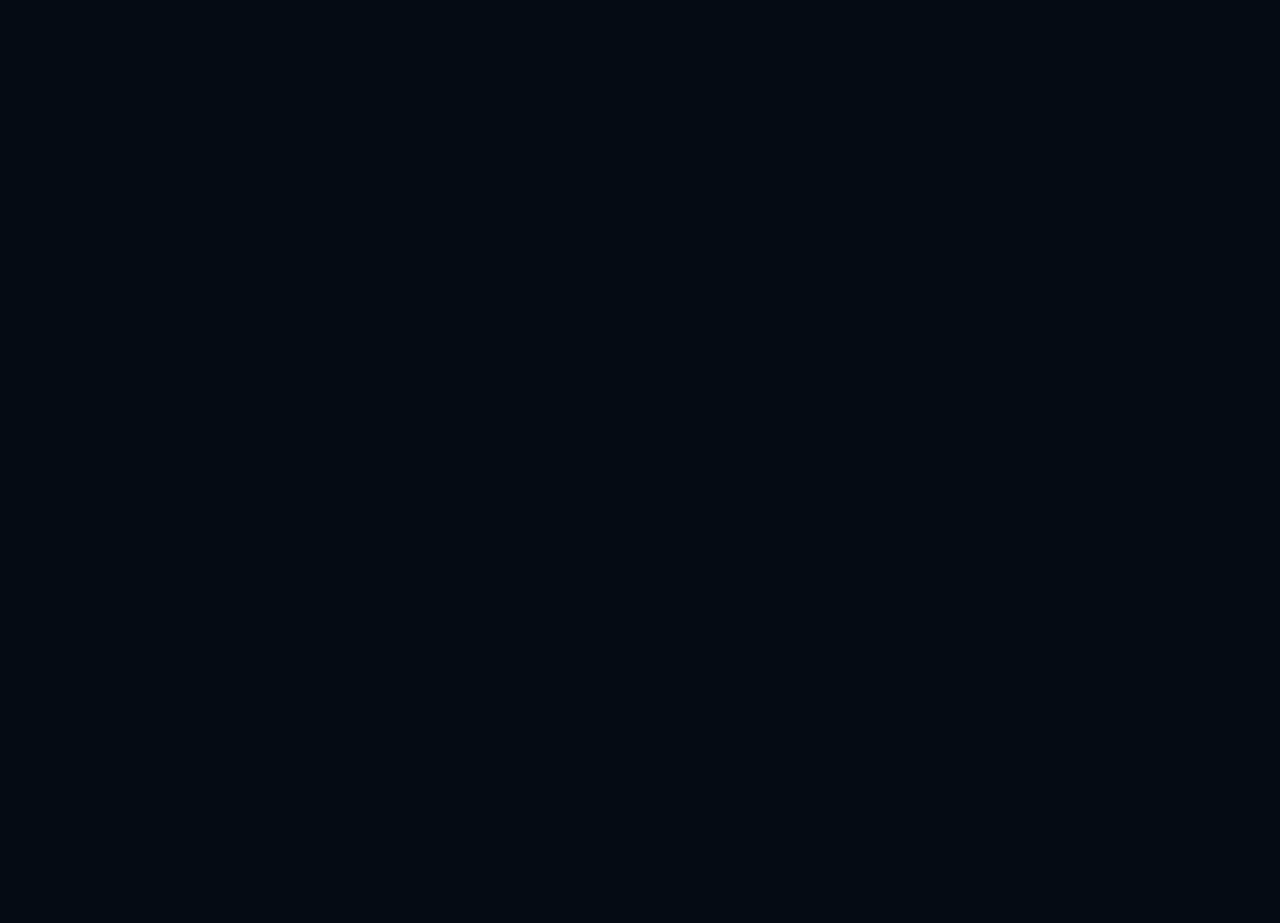
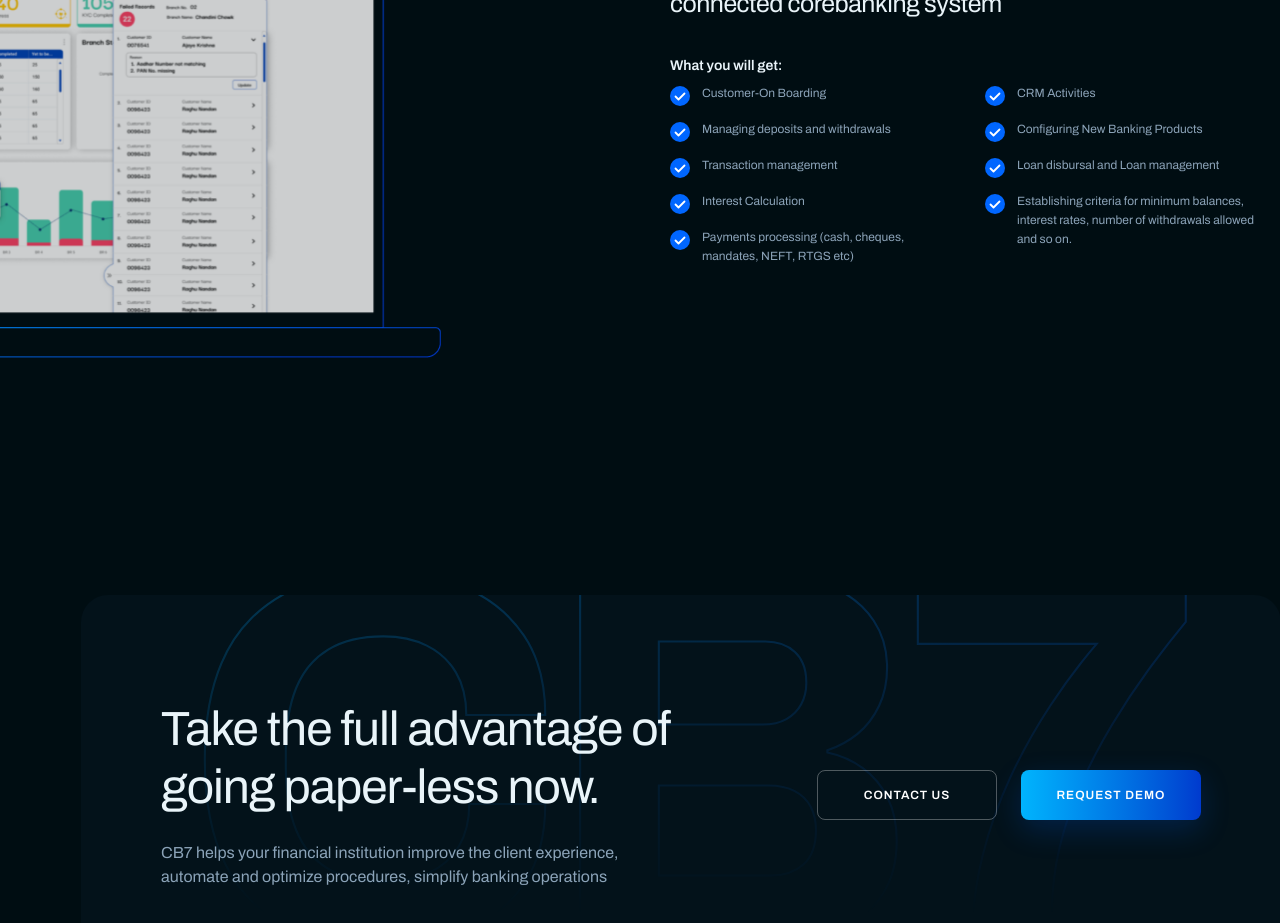
Before and after one commit to raorajan/N7_Frontend, a Next.js app: page / in a window 1280 px wide. Shown: the part 2640-3563 px from the top of the page. Before the commit the page ends 2427 px from the top, so only its background shows below. Built offline with nearby package versions, Linux system fonts and the light colour scheme; a web font is replaced by a local one.

Commit message:
feat: implement BankingCore, PaperlessCTA, and Solutions sections with assets and update home page layout.

```diff
--- a/src/app/page.tsx
+++ b/src/app/page.tsx
@@ -2,6 +2,8 @@ import { Navbar } from "@/components/common/Navbar";
 import { HeroSection } from "@/components/sections/Hero";
 import { FeaturesSection } from "@/components/sections/FeaturesSection";
 import { SolutionsSection } from "@/components/sections/SolutionsSection";
+import { BankingCoreSection } from "@/components/sections/BankingCore";
+import { PaperlessCTASection } from "@/components/sections/PaperlessCTA";
 
 export default function HomePage() {
   return (
@@ -10,11 +12,9 @@ export default function HomePage() {
       <HeroSection />
       <FeaturesSection />
       <SolutionsSection />
-      {/*
-        Other sections will go here once they are built:
-        <BankingCoreSection />
-        ...
-      */}
+      <BankingCoreSection />
+      <PaperlessCTASection />
+      {/* Other sections will go here once they are built */}
     </>
   );
 }
--- a/src/components/sections/BankingCore/index.tsx
+++ b/src/components/sections/BankingCore/index.tsx
@@ -0,0 +1,128 @@
+import Image from "next/image";
+
+const leftFeatures = [
+  "Customer-On Boarding",
+  "Managing deposits and withdrawals",
+  "Transaction management",
+  "Interest Calculation",
+  "Payments processing (cash, cheques, mandates, NEFT, RTGS etc)",
+];
+
+const rightFeatures = [
+  "CRM Activities",
+  "Configuring New Banking Products",
+  "Loan disbursal and Loan management",
+  "Establishing criteria for minimum balances, interest rates, number of withdrawals allowed and so on.",
+];
+
+function CheckIcon() {
+  return (
+    <svg
+      width="20"
+      height="20"
+      viewBox="0 0 20 20"
+      fill="none"
+      xmlns="http://www.w3.org/2000/svg"
+      className="flex-shrink-0 mt-0.5"
+    >
+      <circle cx="10" cy="10" r="10" fill="#0066FF" />
+      <path
+        d="M5.5 10.5L8.5 13.5L14.5 7.5"
+        stroke="white"
+        strokeWidth="1.8"
+        strokeLinecap="round"
+        strokeLinejoin="round"
+      />
+    </svg>
+  );
+}
+
+export function BankingCoreSection() {
+  return (
+    <section
+      className="relative w-full max-w-[1440px] mx-auto bg-[#000D12] py-16 lg:py-0"
+      style={{ minHeight: "681px" }}
+    >
+      <div className="relative w-full h-full lg:h-[681px] flex flex-col lg:block px-6 lg:px-0">
+
+        {/* Left: Dashboard Image */}
+        <div className="relative z-10 w-full lg:static">
+          <div
+            className="relative lg:absolute lg:top-[110px] lg:left-[-159px] w-full lg:w-[651.66px] h-[320px] lg:h-[461.42px] mt-8 lg:mt-0"
+          >
+            <Image
+              src="/images/icons/corebanking.png"
+              alt="KYC Dashboard"
+              fill
+              className="object-contain"
+              sizes="(max-width: 1024px) 100vw, 652px"
+              priority
+            />
+          </div>
+        </div>
+
+        {/* Right: Content */}
+        <div className="relative z-10 w-full lg:static flex justify-center lg:block">
+          <div
+            className="relative lg:absolute lg:top-[168.68px] lg:left-[670px] w-full lg:w-[590px] h-auto lg:h-[300.40px] flex flex-col gap-6 lg:gap-[34px] px-6 lg:px-0 py-12 lg:py-0"
+          >
+            {/* Heading */}
+            <h2
+              className="text-[#E9F4F9] text-[22px] sm:text-[25px] font-normal leading-[130%] tracking-[-0.5px] max-w-[520px]"
+              style={{ fontFamily: "var(--font-archivo)" }}
+            >
+            Run a more efficient, flexible, and digitally connected corebanking system
+          </h2>
+
+          {/* Subheading + Feature grid — grouped so parent gap:34px doesn't split them */}
+          <div className="flex flex-col gap-0">
+
+            {/* Subheading */}
+            <p
+              className="text-[#E9F4F9] text-[14px] font-semibold mb-2"
+              style={{ fontFamily: "var(--font-archivo)" }}
+            >
+              What you will get:
+            </p>
+
+            {/* Feature grid */}
+            <div className="grid grid-cols-1 sm:grid-cols-2 gap-x-10 gap-y-1">
+              {/* Left column */}
+              <ul className="flex flex-col gap-[14px]">
+                {leftFeatures.map((feature) => (
+                  <li key={feature} className="flex items-start gap-3">
+                    <CheckIcon />
+                    <span
+                      className="text-[#8BA3B8] text-[12px] leading-[160%]"
+                      style={{ fontFamily: "var(--font-archivo)" }}
+                    >
+                      {feature}
+                    </span>
+                  </li>
+                ))}
+              </ul>
+
+              {/* Right column */}
+              <ul className="flex flex-col gap-[14px]">
+                {rightFeatures.map((feature) => (
+                  <li key={feature} className="flex items-start gap-3">
+                    <CheckIcon />
+                    <span
+                      className="text-[#8BA3B8] text-[12px] leading-[160%]"
+                      style={{ fontFamily: "var(--font-archivo)" }}
+                    >
+                      {feature}
+                    </span>
+                  </li>
+                ))}
+              </ul>
+            </div>
+
+          </div>
+        </div>
+        </div>
+
+      </div>
+    </section>
+  );
+}
--- /dev/null
+++ b/src/components/sections/PaperlessCTA/index.tsx
@@ -0,0 +1,110 @@
+import Link from "next/link";
+
+export function PaperlessCTASection() {
+  return (
+    <section
+      className="relative w-full max-w-[1440px] mx-auto bg-[#000D12] py-8 lg:py-0"
+      style={{ minHeight: "681px" }}
+    >
+      <div className="relative w-full h-full lg:h-[681px] flex items-center justify-center px-2 lg:px-0">
+
+        {/* Center Box — Figma: w:1279 h:427 top:127 left:81 */}
+        <div
+          className="relative w-full lg:w-[1200px] lg:h-[400px] rounded-[27px] flex flex-col lg:flex-row items-center justify-between p-8 lg:p-0 overflow-hidden"
+          style={{
+            background: "#03121A", // Subtle lighter background for the box
+            // On desktop, we can use absolute positioning to match exact Figma coords if we assume the parent is 1440x681
+            ...(typeof window !== 'undefined' && window.innerWidth >= 1024 ? {
+               position: "absolute",
+               top: "127px",
+               left: "81px"
+            } : {})
+          }}
+        >
+          {/* CB7 Background Stroke Text */}
+          <div
+            className="absolute z-0 pointer-events-none hidden lg:block"
+            style={{
+              top: '50%',
+              left: '50%',
+              transform: 'translate(-50%, -50%)',
+              opacity: 0.5,
+              width: '100%',
+              height: '100%',
+              display: 'flex',
+              alignItems: 'center',
+              justifyContent: 'center',
+              WebkitMaskImage: 'linear-gradient(to bottom, rgba(0,0,0,1) 0%, rgba(0,0,0,0) 80%)',
+              maskImage: 'linear-gradient(to bottom, rgba(0,0,0,1) 0%, rgba(0,0,0,0) 80%)'
+            }}
+          >
+            <svg width="100%" height="100%" viewBox="0 0 1141 687" preserveAspectRatio="xMidYMid slice">
+              <defs>
+                <linearGradient id="cta-cb7-stroke" x1="0%" y1="0%" x2="100%" y2="100%">
+                  <stop offset="-5.68%" stopColor="rgba(0, 180, 253, 0.5)" />
+                  <stop offset="86.98%" stopColor="rgba(0, 58, 206, 0.5)" />
+                </linearGradient>
+              </defs>
+              <text
+                x="50%"
+                y="70%"
+                textAnchor="middle"
+                fill="none"
+                stroke="url(#cta-cb7-stroke)"
+                strokeWidth="2"
+                fontSize="500"
+                fontWeight="bold"
+                style={{ fontFamily: 'var(--font-archivo)' }}
+                letterSpacing="-0.05em"
+              >
+                CB7
+              </text>
+            </svg>
+          </div>
+
+          {/* Left Content */}
+          <div className="relative z-10 flex flex-col lg:w-[50%] lg:pl-[80px]">
+            <h2
+              className="text-[#E9F4F9] text-[32px] lg:text-[48px] font-normal leading-[120%] tracking-[-1px] mb-6"
+              style={{ fontFamily: "var(--font-archivo)" }}
+            >
+              Take the full advantage of<br className="hidden lg:block" /> going paper-less now.
+            </h2>
+            <p
+              className="text-[#8BA3B8] text-[14px] lg:text-[16px] leading-[150%] max-w-[480px]"
+              style={{ fontFamily: "var(--font-archivo)" }}
+            >
+              CB7 helps your financial institution improve the client experience, automate and optimize procedures, simplify banking operations
+            </p>
+          </div>
+
+          {/* Right Content (Buttons) */}
+          <div className="relative z-10 flex flex-col lg:flex-row items-center w-full lg:w-auto gap-4 lg:gap-6 mt-10 lg:mt-0 lg:pr-[80px]">
+            <Link
+              href="/contact"
+              className="flex items-center justify-center w-full lg:w-[180px] h-[50px] rounded-[8px] text-white text-[12px] font-semibold tracking-[1px] uppercase transition-all hover:bg-white hover:text-[#03121A]"
+              style={{
+                fontFamily: "var(--font-archivo)",
+                border: "1px solid rgba(255, 255, 255, 0.3)"
+              }}
+            >
+              CONTACT US
+            </Link>
+
+            <Link
+              href="/demo"
+              className="flex items-center justify-center w-full lg:w-[180px] h-[50px] rounded-[8px] text-white text-[12px] font-semibold tracking-[1px] uppercase transition-all bg-gradient-to-r from-[#00B4FD] to-[#003ACE] hover:from-[#F2F8FC] hover:to-[#F2F8FC] hover:text-[#003ACE]"
+              style={{
+                fontFamily: "var(--font-archivo)",
+                boxShadow: "0px 10px 30px rgba(0, 102, 255, 0.2)"
+              }}
+            >
+              REQUEST DEMO
+            </Link>
+          </div>
+
+        </div>
+      </div>
+    </section>
+  );
+}
--- a/src/components/sections/SolutionsSection/index.tsx
+++ b/src/components/sections/SolutionsSection/index.tsx
@@ -40,8 +40,8 @@ export function SolutionsSection() {
         </div>
 
         {/* Left Box */}
-        <div className="contents lg:block z-10 relative">
-          <div className="lg:absolute lg:top-[156.88px] lg:left-[80px] w-full lg:w-[607.83px] h-auto lg:h-[308px] flex flex-col gap-[16px] items-start justify-center p-6 lg:p-0 mt-8 lg:mt-0">
+        <div className="relative z-10 w-full lg:static">
+          <div className="relative lg:absolute lg:top-[156.88px] lg:left-[80px] w-full lg:w-[607.83px] h-auto lg:h-[308px] flex flex-col gap-[16px] items-start justify-center mt-8 lg:mt-0">
             <h2
               className="text-[#E9F4F9] text-[32px] lg:text-[48px] font-normal leading-[120%] tracking-[-1%]"
               style={{ fontFamily: "var(--font-archivo)" }}
@@ -58,7 +58,7 @@ export function SolutionsSection() {
             <div className="flex flex-col items-start gap-[16px]">
               <Link
                 href="#demo"
-                className="inline-flex items-center justify-center uppercase text-white bg-[#0066FF] hover:bg-[#F2F8FC] hover:text-[#0055FF] transition-colors whitespace-nowrap font-medium tracking-wider w-full sm:w-[226px] h-[49px] rounded-[10px]"
+                className="inline-flex items-center justify-center uppercase text-white bg-[#0066FF] hover:bg-[#F2F8FC] hover:text-[#0055FF] transition-colors whitespace-nowrap font-medium tracking-wider w-full lg:w-[226px] h-[49px] rounded-[10px]"
                 style={{
                   fontFamily: "var(--font-chivo-mono)",
                   fontSize: "12px",
@@ -78,12 +78,11 @@ export function SolutionsSection() {
         </div>
 
         {/* Right Box (Dashboard Image) */}
-        <div className="contents lg:block z-10 relative">
+        <div className="relative z-10 w-full lg:static">
           <div
-            className="lg:absolute w-full lg:w-[651.66px] h-auto lg:h-[461.42px] flex flex-col items-center justify-center p-6 lg:p-0 mt-8 lg:mt-0 overflow-visible"
-            style={{ top: '80.17px', left: '727px' }}
+            className="relative lg:absolute lg:top-[80.17px] lg:left-[727px] w-full lg:w-[651.66px] h-auto lg:h-[461.42px] flex flex-col items-center justify-center mt-8 lg:mt-0"
           >
-            <div className="relative w-full h-[300px] lg:h-[410px]">
+            <div className="relative w-full h-[300px] sm:h-[400px] lg:h-[410px]">
               <Image
                 src="/images/icons/dashboard.png"
                 alt="AML Dashboard"
@@ -92,7 +91,6 @@ export function SolutionsSection() {
                 sizes="(max-width: 1024px) 100vw, 651px"
               />
             </div>
-
           </div>
         </div>
 
```
Also changed, not shown: public/images/icons/corebanking.png (added), public/images/icons/thinplatofcorebanking.png (added).
